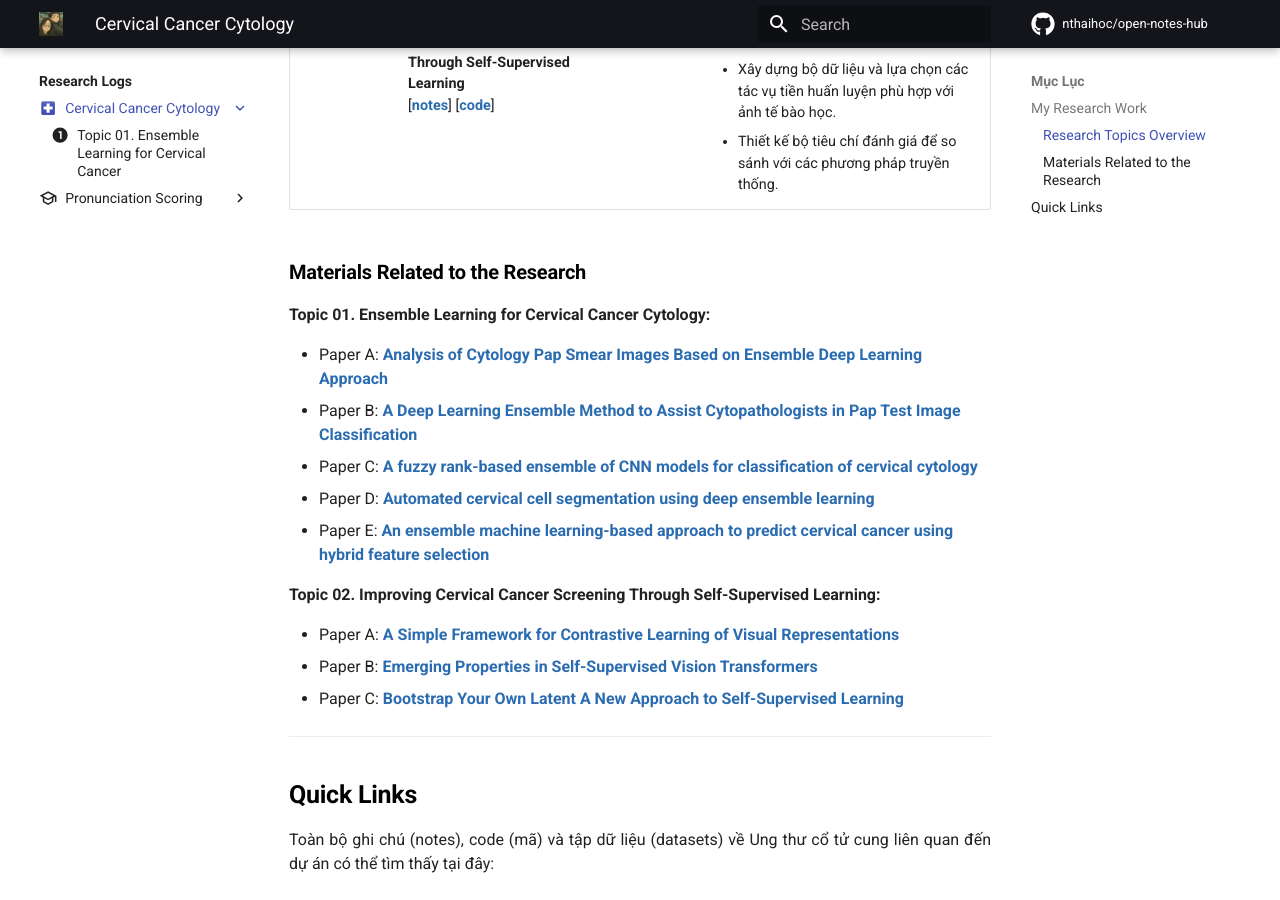
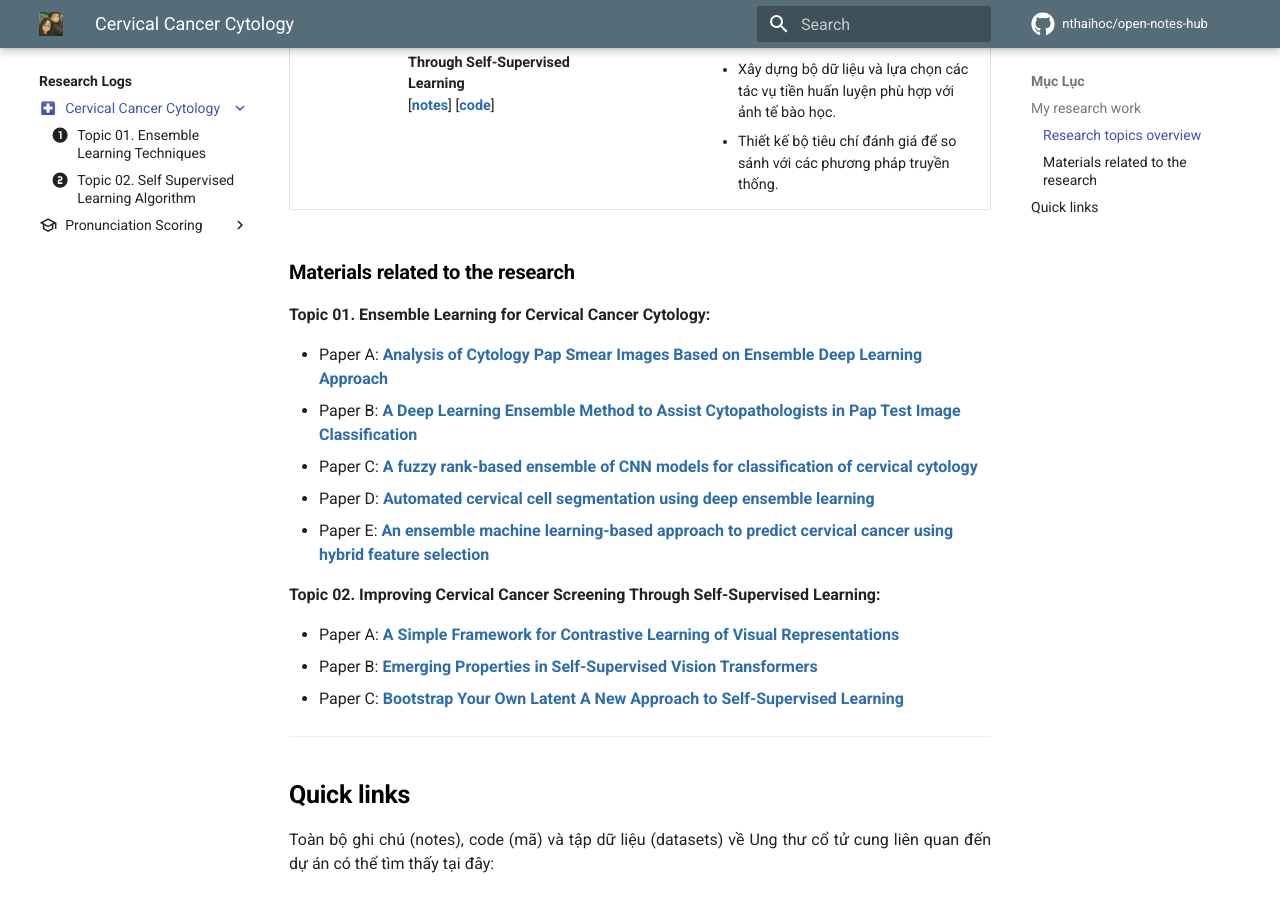
Before and after one commit to nthaihoc/open-notes-hub, an MkDocs documentation site: the page built from docs/research-logs/cervical-cancer-cytology/README.md, in a window 1280 px wide and 900 px high, scrolled down 1572 px. Built offline with MkDocs 1.6.1 and Material for MkDocs 9.7.7, drawn with Linux system fonts in a browser that asks for light colours; comment, search, counter and statistics services are not loaded; some of the changed text lies outside the part shown.

Commit message:
update open-notes-hub

```diff
--- a/docs/research-logs/cervical-cancer-cytology/README.md
+++ b/docs/research-logs/cervical-cancer-cytology/README.md
@@ -29,15 +29,15 @@ icon: material/hospital-box
     Trang này sẽ tổng hợp toàn bộ nhật ký nghiên cứu, mã nguồn cá nhân trong quá trình xây dựng hệ thống, cũng như bộ dữ liệu ảnh tế bào học quy mô lớn được cung cấp và cho phép sử dụng công khai từ Bệnh viện A, Thái Nguyên.
 
 
-## My Research Work
-### Research Topics Overview
+## My research work
+### Research topics overview
 
 | No. | Topic | Status | Description |
 | :-: | :---- | :----: | :---------- |
 | 01 | **Ensemble Learning for Cervical Cancer Cytology** <br> [[**notes**](https://)] [[**code**](https://)] | :material-check-all: | <ul><li>Nghiên cứu và đánh giá hiệu suất các phương pháp học tập tổ hợp (ensemble methods) trong phân loại ảnh tế bào học.</li><li>Thiết kế thí nghiệm và huấn luyện mô hình trên các bộ dữ liệu thực tế về ung thư cổ tử cung.</li><li>Đánh giá hiệu năng của mô hình dựa trên nhiều tiêu chí khác nhau.</li><li>Công bố kết quả nghiên cứu tại một hội nghị chuyên ngành về Trí tuệ Nhân tạo.</li></ul> |
 | 02 | **Improving Cervical Cancer Screening Through Self-Supervised Learning** <br> [[**notes**](../cervical-cancer-cytology/notes/ssl_for_cervical_cancer.md)] [[**code**](https://)] | :material-close: | <ul><li>Khảo sát các kỹ thuật học tự giám sát trong phân tích ảnh y tế.</li><li>Xây dựng bộ dữ liệu và lựa chọn các tác vụ tiền huấn luyện phù hợp với ảnh tế bào học.</li><li>Thiết kế bộ tiêu chí đánh giá để so sánh với các phương pháp truyền thống.</li></ul> |
 
-### Materials Related to the Research
+### Materials related to the research
 
 **Topic 01. Ensemble Learning for Cervical Cancer Cytology:**
 
@@ -54,7 +54,7 @@ icon: material/hospital-box
 - Paper C: [**Bootstrap Your Own Latent A New Approach to Self-Supervised Learning**](https://arxiv.org/pdf/2006.07733)
 
 ---
-## Quick Links
+## Quick links
 
 Toàn bộ ghi chú (notes), code (mã) và tập dữ liệu (datasets) về Ung thư cổ tử cung liên quan đến dự án có thể tìm thấy tại đây:
 
--- a/mkdocs.yml
+++ b/mkdocs.yml
@@ -5,7 +5,7 @@ site_name: OpenNotesHub
 theme:
   favicon: assets/images/logo.png
   palette:
-    primary: black
+    primary: blue grey
     accent: red
 
   font:
@@ -100,7 +100,8 @@ nav:
     - Research Logs: research-logs/README.md
     - Cervical Cancer Cytology:
       - Cervical Cancer Cytology: research-logs/cervical-cancer-cytology/README.md
-      - Topic 01. Ensemble Learning for Cervical Cancer: research-logs/cervical-cancer-cytology/note-01-ssl-for-cervical-cancer.md
+      - Topic 01. Ensemble Learning Techniques: research-logs/cervical-cancer-cytology/note-01-ssl-for-cervical-cancer.md
+      - Topic 02. Self Supervised Learning Algorithm: research-logs/cervical-cancer-cytology/note-01-ensemble-learning-for-cervical-cancer.md
     - Pronunciation Scoring:
       - Pronunciation Scoring: research-logs/pronunciation-scoring/README.md
       - Tổng quan về Pronunciation Scoring: research-logs/pronunciation-scoring/report01.md
```
Also changed, not shown: docs/research-logs/README.md (+4 -5 lines), docs/research-logs/cervical-cancer-cytology/note-01-ensemble-learning-for-cervical-cancer.md (added, +20 -0 lines).
